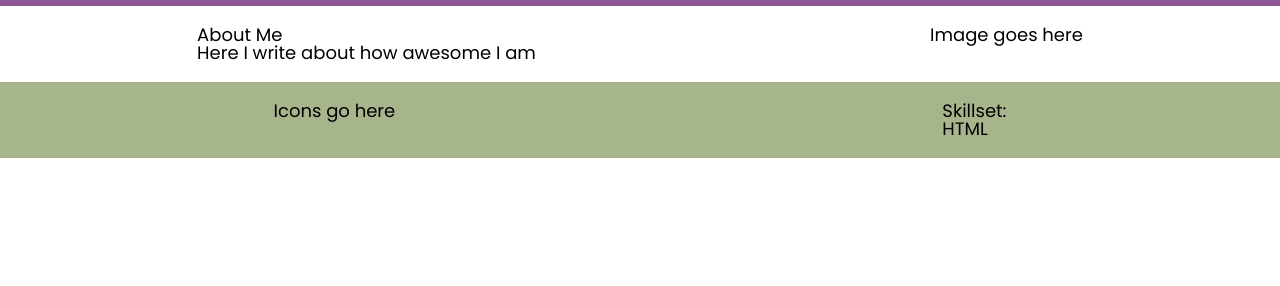
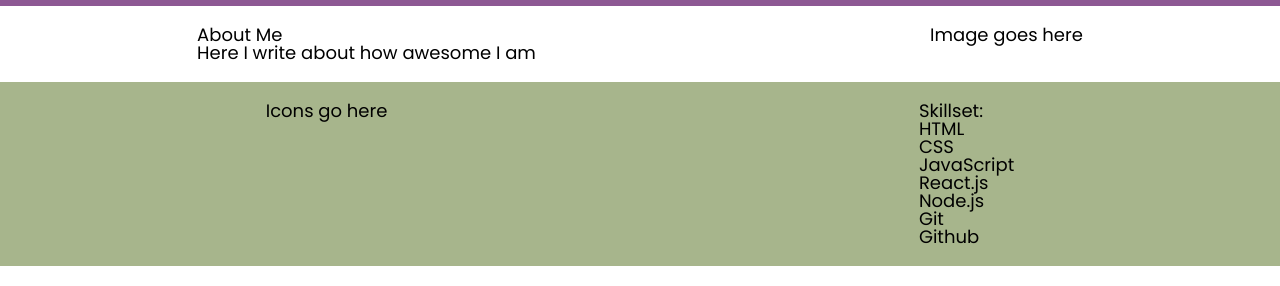
Before and after one commit to neha-r-p/portfolio, a plain HTML site: page index.html in a window 1280 px wide. Shown: the part 514-800 px from the top of the page. Drawn offline with Linux system fonts and the light colour scheme.

Commit message:
added things to skillset

```diff
--- a/css/index.css
+++ b/css/index.css
@@ -135,8 +135,8 @@ html {
   font-size: 62.5%;
 }
 
-header {
-}
+/* header {
+} */
 .header-container {
   display: flex;
   flex-direction: column;
--- a/index.html
+++ b/index.html
@@ -33,6 +33,12 @@
             <h3>Skillset:</h3>
             <ul>
                 <li>HTML</li>
+                <li>CSS</li>
+                <li>JavaScript</li>
+                <li>React.js</li>
+                <li>Node.js</li>
+                <li>Git</li>
+                <li>Github</li>
             </ul>
         </div>
     </section>
```
